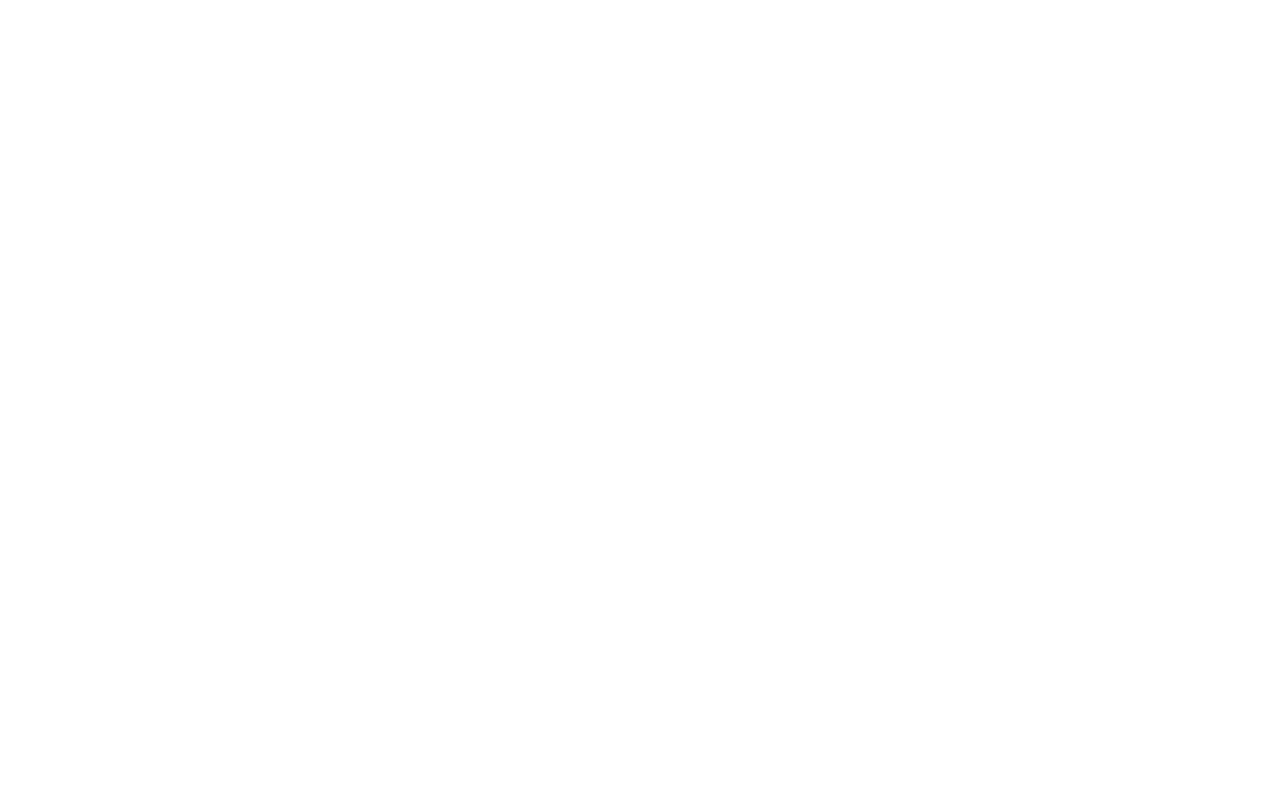
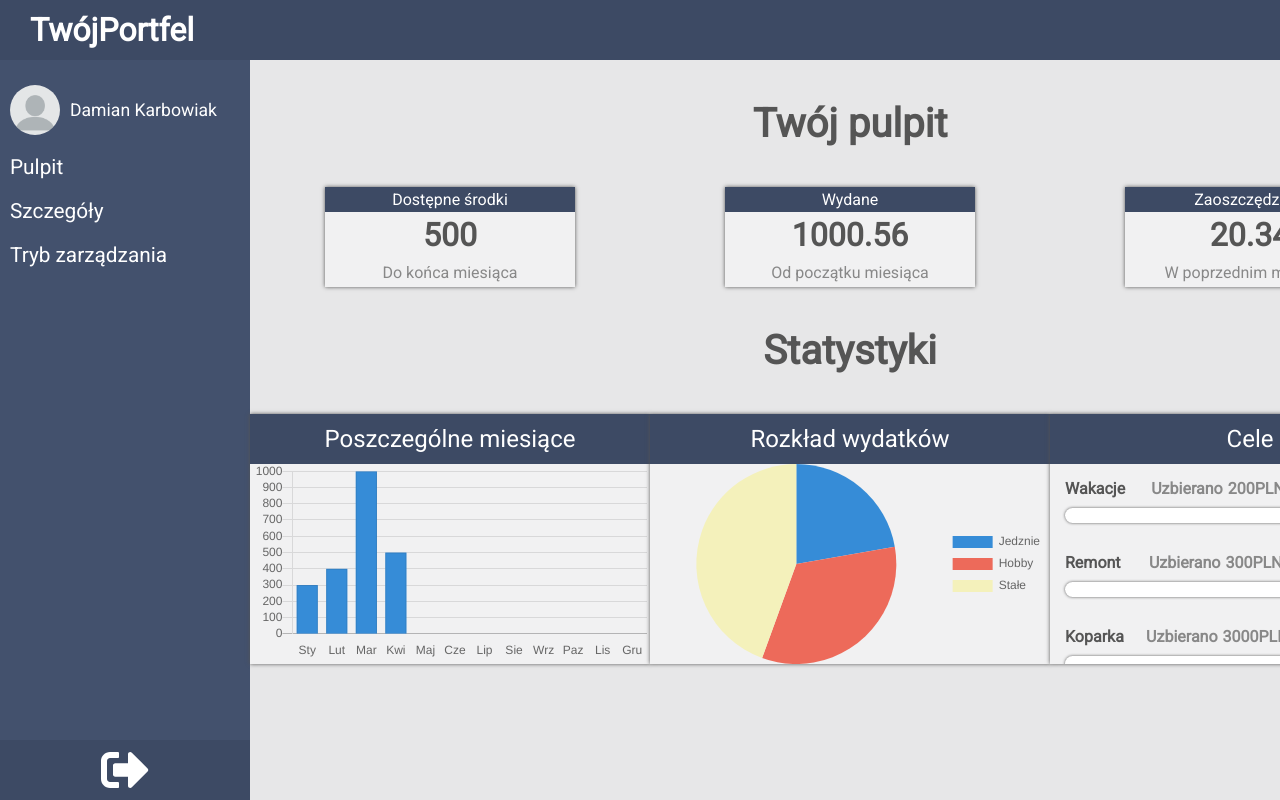
Before and after one commit to dudduss77/YourWallet, a Vue app: page /dashboard in a window 1280 px wide. Built offline with nearby package versions, Linux system fonts and the light colour scheme; no server answers; sample sign-in values are in the browser's storage.

Commit message:
add firebase, auth, singIn, singOut

```diff
--- a/package.json
+++ b/package.json
@@ -13,6 +13,7 @@
     "@fortawesome/vue-fontawesome": "^0.1.9",
     "chart.js": "^2.9.3",
     "core-js": "^3.6.4",
+    "firebase": "^7.13.2",
     "vue": "^2.6.11",
     "vue-chartjs": "^3.5.0",
     "vue-router": "^3.1.5"
--- a/src/components/login/LoginBlock.vue
+++ b/src/components/login/LoginBlock.vue
@@ -16,6 +16,7 @@
 <script>
 import InputBlock from '../reusable/InputBlock.vue'
 import ButtonComponent from '../reusable/ButtonComponent.vue'
+import firebase from 'firebase'
 
 export default {
   name: 'LoginBlock',
@@ -36,8 +37,21 @@ export default {
       this.$emit('changeState');
     },
     login() {
+      const vm = this;
       if((this.user.email) && (this.user.password)) {
-        //Kod z api lub firebase
+        firebase.auth().signInWithEmailAndPassword(this.user.email, this.user.password).then(
+          () => {
+            this.$router.replace('dashboard');
+          }
+        ).catch(function(error) {
+          var errorCode = error.code;
+          var errorMessage = error.message;
+          console.log(errorMessage);
+          console.log(errorCode);
+          if(errorCode) {
+            vm.user.errMsg = "Zły login lub hasło"
+          }
+        });
       } else {
         this.user.errMsg = "Wszystkie pola wymagane";
       }
--- a/src/components/mainPage/Menu.vue
+++ b/src/components/mainPage/Menu.vue
@@ -2,7 +2,7 @@
   <div class="menu">
     <user-block imgSrc="userImg" userName="Damian Karbowiak"></user-block>
     <div class="menu__nav">
-      <link-block linkName="Pulpit" linkTo="/"></link-block>
+      <link-block linkName="Pulpit" linkTo="/dashboard"></link-block>
       <link-block linkName="Szczegóły" linkTo="/details"></link-block>
       <link-block linkName="Tryb zarządzania" linkTo="/management"></link-block>
     </div>
--- a/src/components/menu/SignOutBlock.vue
+++ b/src/components/menu/SignOutBlock.vue
@@ -1,13 +1,28 @@
 <template>
-  <div class="signOutBlock">
+  <div @click="singOut" class="signOutBlock">
     <font-awesome-icon icon="sign-out-alt" />
   </div>
 </template>
 
 <script>
+import firebase from "firebase";
+
 export default {
-  name: "SignOutBlock"
+  name: "SignOutBlock",
+  methods: {
+    singOut() {
+      firebase
+        .auth()
+        .signOut()
+        .then( () => {
+          this.$router.replace('login');
+        })
+        .catch(function(error) {
+          console.log(error)
+        });
     }
+  }
+};
 </script>
 
 <style lang="scss" scoped>
@@ -18,7 +33,7 @@ export default {
   justify-content: center;
   align-items: center;
   font-size: 3em;
-    background: #3D4A64;
+  background: #3d4a64;
   cursor: pointer;
 }
 </style>
--- a/src/main.js
+++ b/src/main.js
@@ -1,6 +1,7 @@
 import Vue from 'vue'
 import App from './App.vue'
 import router from './router'
+import firebase from 'firebase'
 
 import { library } from '@fortawesome/fontawesome-svg-core'
 import { faSignOutAlt, faPlus, faEdit, faTrashAlt } from '@fortawesome/free-solid-svg-icons'
@@ -10,9 +11,34 @@ library.add(faSignOutAlt, faPlus, faEdit, faTrashAlt)
 
 Vue.component('font-awesome-icon', FontAwesomeIcon)
 
+let app =''
+
+var firebaseConfig = {
+  apiKey: "AIzaSyB06wz1hBpUGuaEvC1T4C8NuGyK0uiYm6U",
+  authDomain: "yourwallet-e375b.firebaseapp.com",
+  databaseURL: "https://yourwallet-e375b.firebaseio.com",
+  projectId: "yourwallet-e375b",
+  storageBucket: "yourwallet-e375b.appspot.com",
+  messagingSenderId: "946389323250",
+  appId: "1:946389323250:web:cf8446360740944716af6b",
+  measurementId: "G-XVYBNM4MKX"
+};
+
+firebase.initializeApp(firebaseConfig);
+
+
 Vue.config.productionTip = false
 
-new Vue({
-  router,
-  render: h => h(App)
-}).$mount('#app')
+firebase.auth().onAuthStateChanged(() => {
+  if(!app) {
+    app = new Vue({
+      router,
+      render: h => h(App)
+    }).$mount('#app')
+  }
+});
+
+// new Vue({
+//   router,
+//   render: h => h(App)
+// }).$mount('#app')
--- a/src/router/index.js
+++ b/src/router/index.js
@@ -1,6 +1,5 @@
 import Vue from 'vue'
 import VueRouter from 'vue-router'
-//import Home from '../views/Home.vue'
 import MainPage from '../views/MainPage.vue'
 import Dashboard from '../views/Dashboard.vue'
 import LoginPage from '../views/LoginPage.vue'
@@ -8,17 +7,29 @@ import UserSettings from '../views/UserSettings.vue'
 import Details from '../views/Details.vue'
 import Management from '../views/Management.vue'
 
+import firebase from 'firebase'
+
 Vue.use(VueRouter)
 
-const routes = [
+const router = new VueRouter({
+  mode: 'history',
+  routes: [
+    {
+      path: '*',
+      redirect: '/login'
+    },
+    {
+      path: '/',
+      redirect: '/login'
+    },
     {
       path: '/',
       component: MainPage,
       children: [
         {
-        path: '/',
+          path: '/dashboard',
           name: 'Dashboard',
-        component: Dashboard
+          component: Dashboard,
         },
         {
           path: 'userSettings',
@@ -28,34 +39,38 @@ const routes = [
         {
           path: 'details',
           name: 'Details',
-        component: Details
+          component: Details,
+          meta: {
+            requiresAuth: true
+          }
         },
         {
           path: 'management',
           name: 'Management',
           component: Management
         }
-    ]
+      ],
+      meta: {
+        requiresAuth: true
+      }
     },
     {
       path: '/login',
       name: 'LoginPage',
       component: LoginPage
     }
-  // {
-  //   path: '/about',
-  //   name: 'About',
-  //   // route level code-splitting
-  //   // this generates a separate chunk (about.[hash].js) for this route
-  //   // which is lazy-loaded when the route is visited.
-  //   component: () => import(/* webpackChunkName: "about" */ '../views/About.vue')
-  // }
   ]
+})
 
-const router = new VueRouter({
-  mode: 'history',
-  base: process.env.BASE_URL,
-  routes
+
+
+router.beforeEach((to, from, next) => {
+  const currentUser = firebase.auth().currentUser;
+  const requiresAuth = to.matched.some(record => record.meta.requiresAuth);
+
+  if(requiresAuth && !currentUser) next('login');
+  else if (!requiresAuth && currentUser) next('dashboard');
+  else next();
 })
 
 export default router
```
Also changed, not shown: .VSCodeCounter/details.md, .VSCodeCounter/results.csv, .VSCodeCounter/results.md, .VSCodeCounter/results.txt, 1 other file (tests, documents, lock files or other folders). Lines whose indentation alone changed are shown as unchanged.
